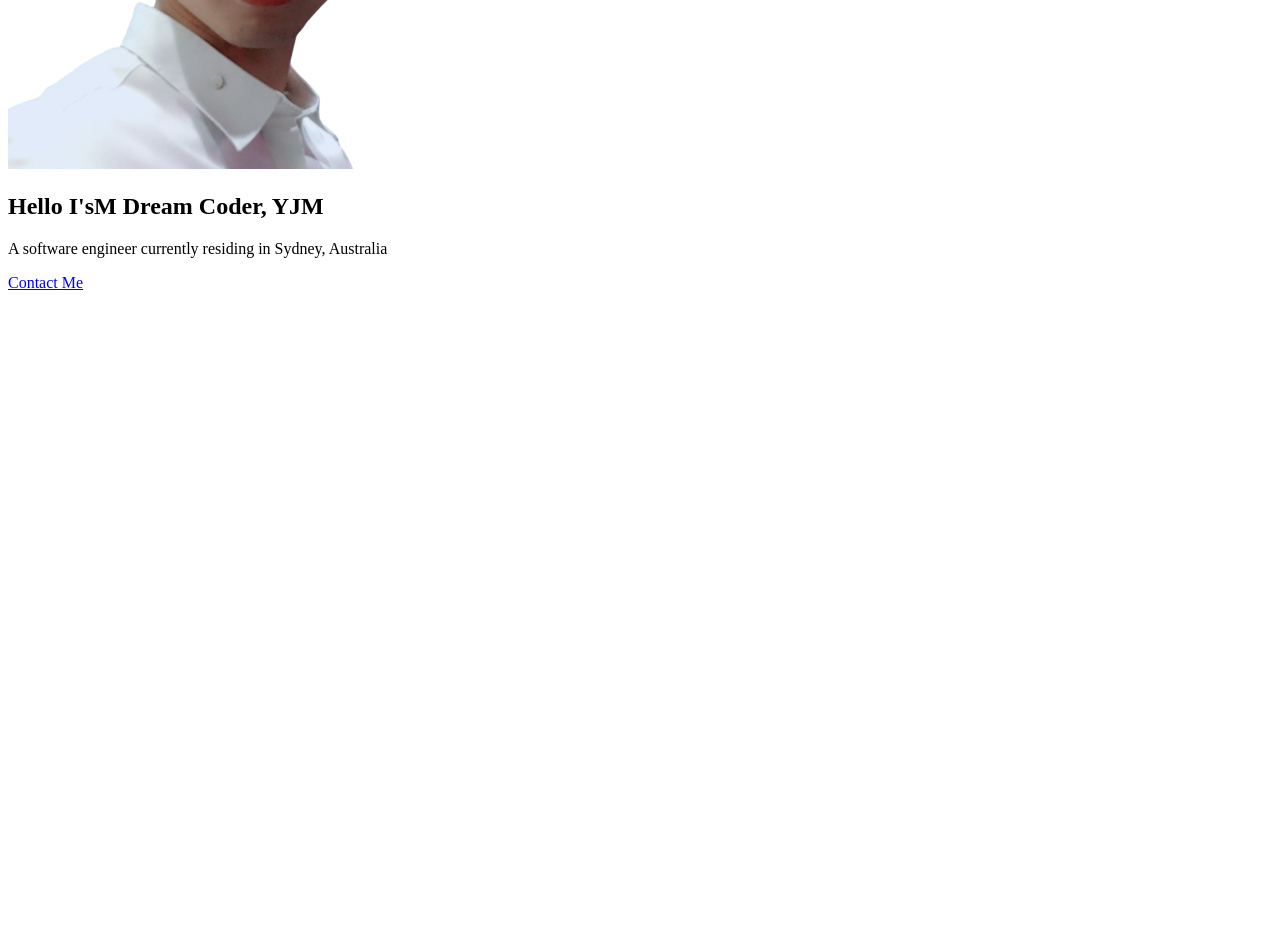
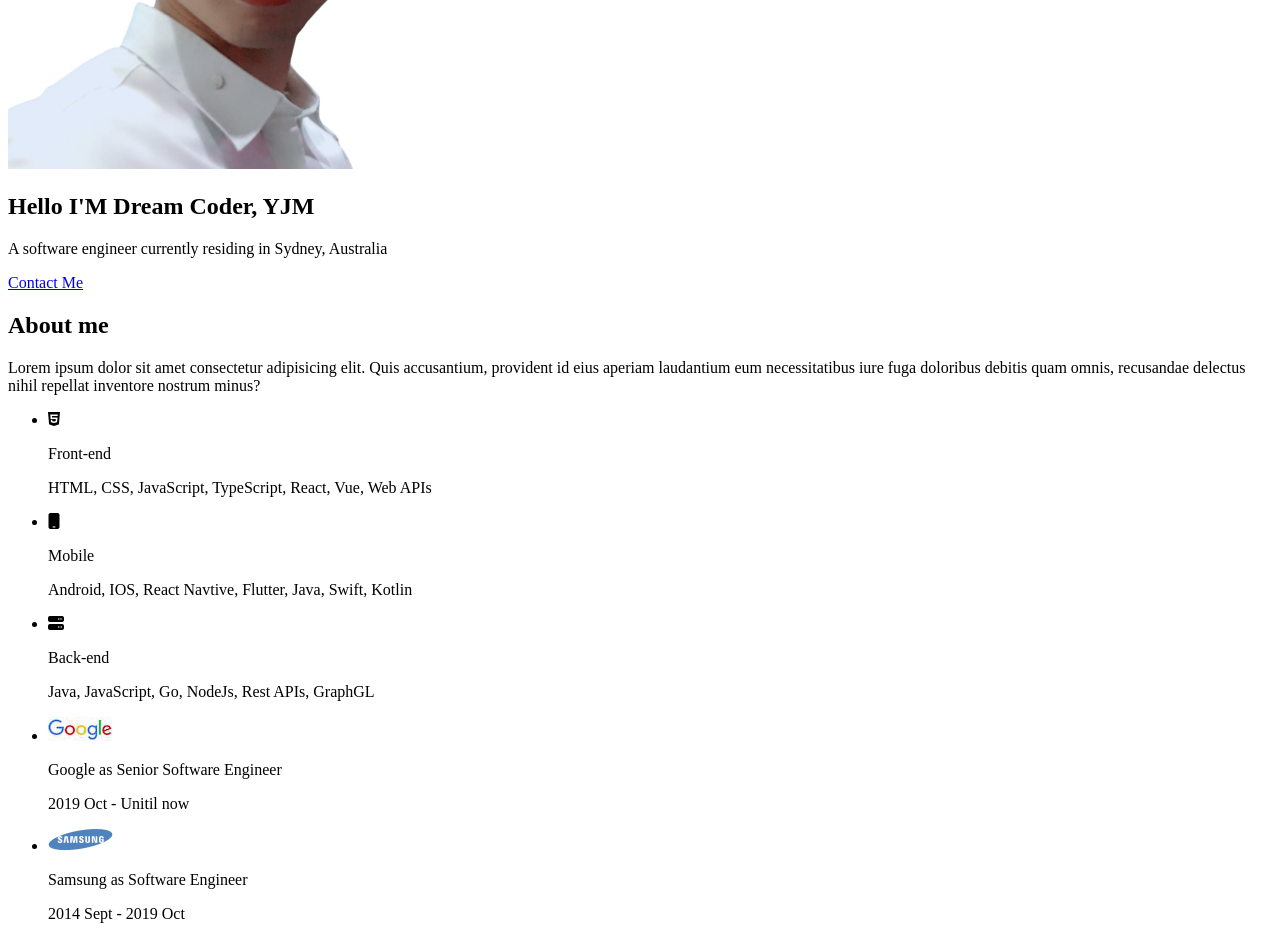
Before and after one commit to lego-jm/CloneCoding, a plain HTML site: page index.html in a window 1280 px wide. Shown: the part 803-1742 px from the top of the page. Before the commit the page ends 1103 px from the top, so only its background shows below. Drawn offline with Linux system fonts and the light colour scheme.

Commit message:
html about

```diff
--- a/index.html
+++ b/index.html
@@ -51,12 +51,53 @@
       <!-- Home -->
       <section id="home">
         <img src="./images/profile.png" alt="YJM's profile" />
-        <h2>Hello I&#39;sM Dream Coder, YJM</h2>
+        <h2>Hello I&#39;M Dream Coder, YJM</h2>
         <p>A software engineer currently residing in Sydney, Australia</p>
         <a href="#contact">Contact Me</a>
       </section>
       <!-- About me -->
-      <section id="about"></section>
+      <section id="about">
+        <h2>About me</h2>
+        <p>
+          Lorem ipsum dolor sit amet consectetur adipisicing elit. Quis
+          accusantium, provident id eius aperiam laudantium eum necessitatibus
+          iure fuga doloribus debitis quam omnis, recusandae delectus nihil
+          repellat inventore nostrum minus?
+        </p>
+        <ul>
+          <li>
+            <i class="fa-brands fa-html5"></i>
+            <p>Front-end</p>
+            <p>HTML, CSS, JavaScript, TypeScript, React, Vue, Web APIs</p>
+          </li>
+          <li>
+            <i class="fa-solid fa-mobile"></i>
+            <p>Mobile</p>
+            <p>Android, IOS, React Navtive, Flutter, Java, Swift, Kotlin</p>
+          </li>
+          <li>
+            <i class="fa-solid fa-server"></i>
+            <p>Back-end</p>
+            <p>Java, JavaScript, Go, NodeJs, Rest APIs, GraphGL</p>
+          </li>
+        </ul>
+        <ul>
+          <li>
+            <img src="./images/jobs/google.png" alt="google logo" />
+            <div>
+              <p>Google as Senior Software Engineer</p>
+              <p>2019 Oct - Unitil now</p>
+            </div>
+          </li>
+          <li>
+            <img src="./images/jobs/samsung.png" alt="samsung logo" />
+            <div>
+              <p>Samsung as Software Engineer</p>
+              <p>2014 Sept - 2019 Oct</p>
+            </div>
+          </li>
+        </ul>
+      </section>
       <!-- Skills -->
       <section id="skills"></section>
       <!-- Work -->
```
Also changed, not shown: images/jobs/google.png (added), images/jobs/samsung.png (added), images/projects/project1.webp (added), images/projects/project2.webp (added), images/projects/project3.webp (added), images/projects/project4.webp (added), images/projects/project5.webp (added), images/projects/project6.webp (added), images/projects/project7.webp (added), images/projects/project8.webp (added), images/testimonials/people1.webp (added), images/testimonials/people2.webp (added), images/testimonials/people3.webp (added), 1 other file.
